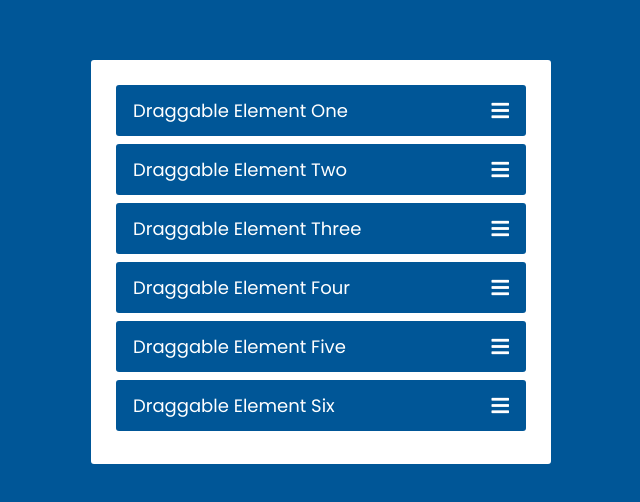
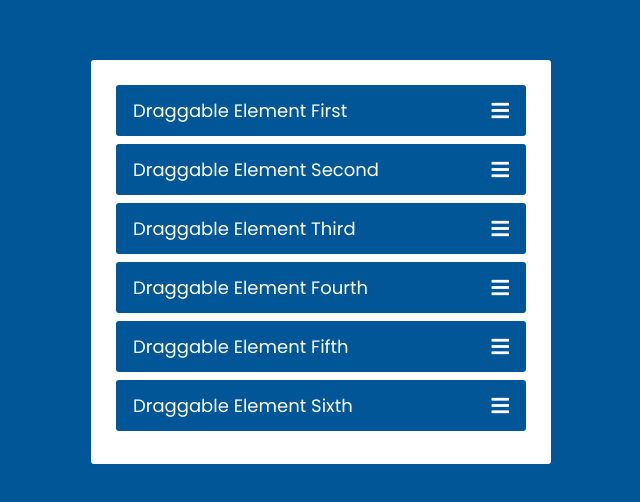
Before and after one commit to johnAndrade65/Drag---Drop-List-HTML-CSS, a plain HTML site: page index.html in a window 1280 px wide. Shown: the part 138-640 px from the top of the page, without its empty margins (319-959 px from the left). Drawn offline with nearby package versions, Linux system fonts and the light colour scheme.

Commit message:
update readme

```diff
--- a/index.html
+++ b/index.html
@@ -16,32 +16,32 @@
     <div class="wrapper">
         <!--==ITEM 1==-->
         <div class="item">
-            <span class="text">Draggable Element One</span>
+            <span class="text">Draggable Element First</span>
             <i class="fas fa-bars"></i>
         </div>
         <!--==ITEM 2==-->
         <div class="item">
-            <span class="text">Draggable Element Two</span>
+            <span class="text">Draggable Element Second</span>
             <i class="fas fa-bars"></i>
         </div>
         <!--==ITEM 3==-->
         <div class="item">
-            <span class="text">Draggable Element Three</span>
+            <span class="text">Draggable Element Third</span>
             <i class="fas fa-bars"></i>
         </div>
         <!--==ITEM 4==-->
         <div class="item">
-            <span class="text">Draggable Element Four</span>
+            <span class="text">Draggable Element Fourth</span>
             <i class="fas fa-bars"></i>
         </div>
         <!--==ITEM 5==-->
         <div class="item">
-            <span class="text">Draggable Element Five</span>
+            <span class="text">Draggable Element Fifth</span>
             <i class="fas fa-bars"></i>
         </div>
         <!--==ITEM 6==-->
         <div class="item">
-            <span class="text">Draggable Element Six</span>
+            <span class="text">Draggable Element Sixth</span>
             <i class="fas fa-bars"></i>
         </div>
     </div>
```
Also changed, not shown: assets/images/readme.png (added), 1 other file.
